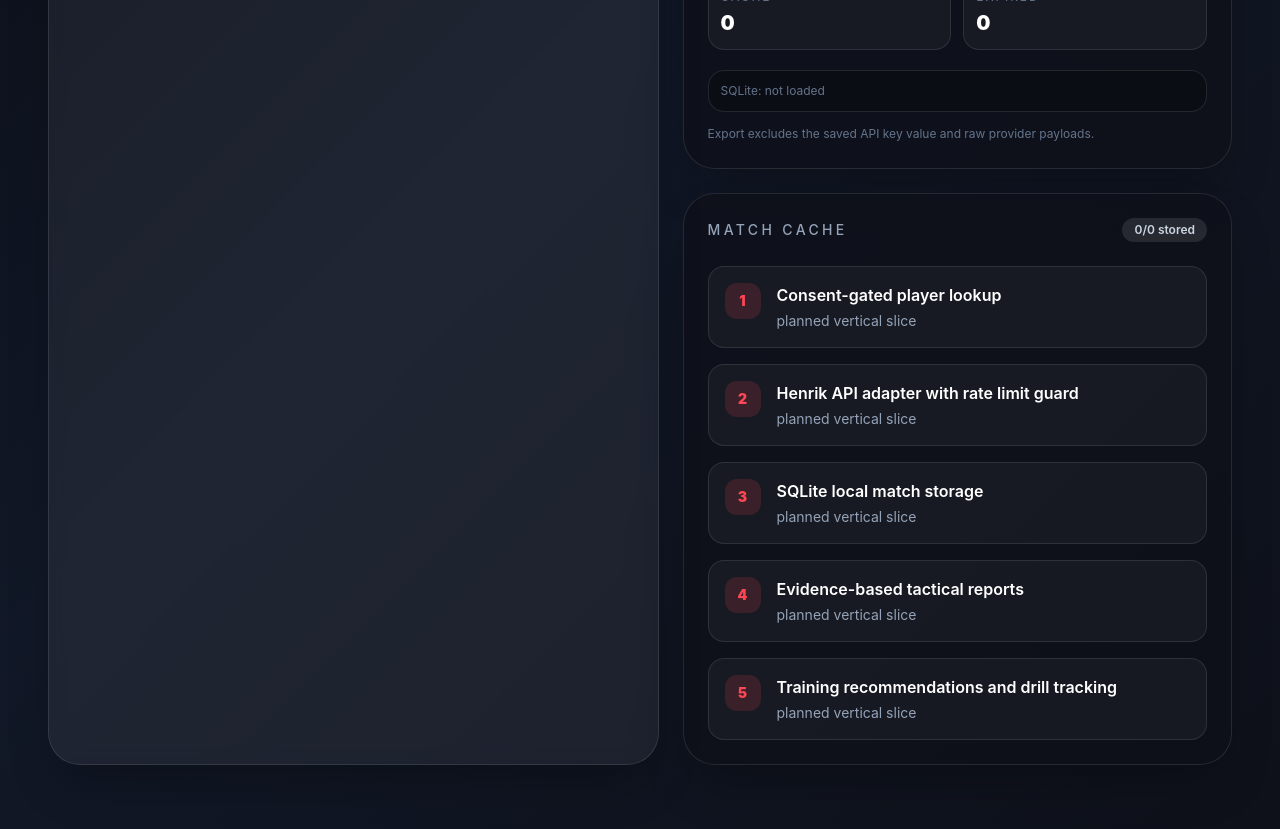
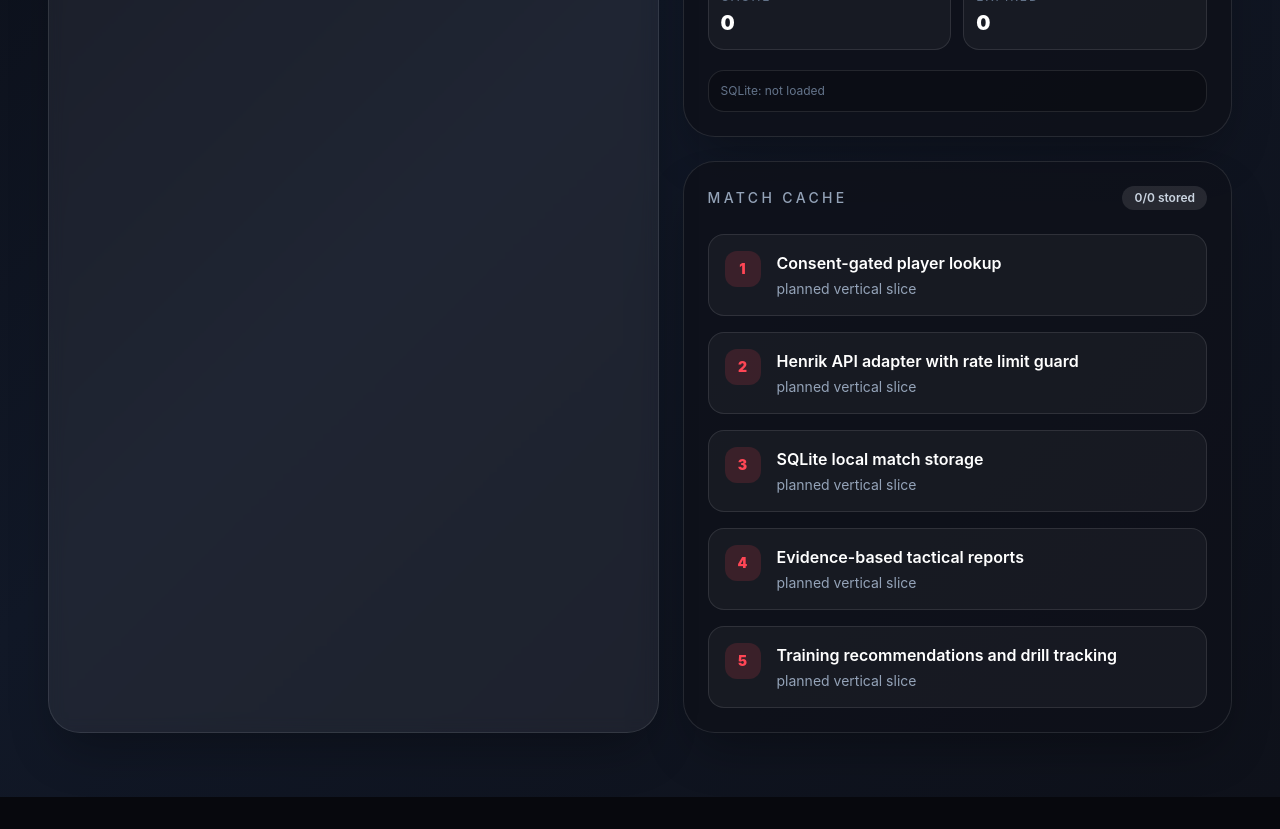
Before and after one commit to megait004/valorant-tactical-trainer, a React (Vite) app in the folder desktop/frontend/: page / in a window 1280 px wide. Shown: the part 1120-1949 px from the top of the page. After the commit the page ends 1917 px from the top, so only its background shows below. Built offline with nearby package versions, Linux system fonts and the light colour scheme.

Commit message:
Remove export note from settings UI

```diff
--- a/desktop/frontend/src/components/SettingsPanel.tsx
+++ b/desktop/frontend/src/components/SettingsPanel.tsx
@@ -71,9 +71,6 @@ export const SettingsPanel = ({
     <p className="mt-5 break-all rounded-2xl border border-white/10 bg-black/20 p-3 text-xs text-slate-500">
       SQLite: {settings?.dataPath || t.notLoaded}
     </p>
-    <p className="mt-3 text-xs leading-5 text-slate-500">
-      {t.exportNote}
-    </p>
   </aside>
 );
 
```
